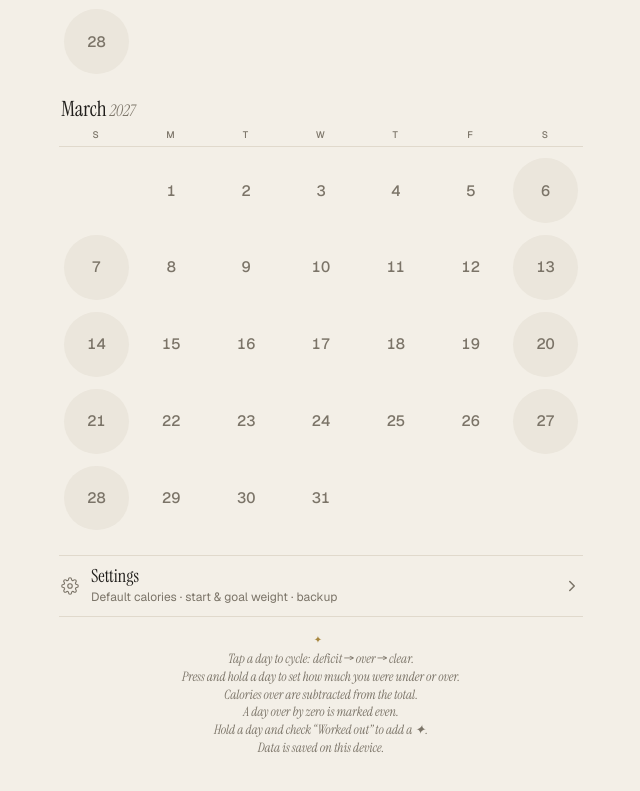
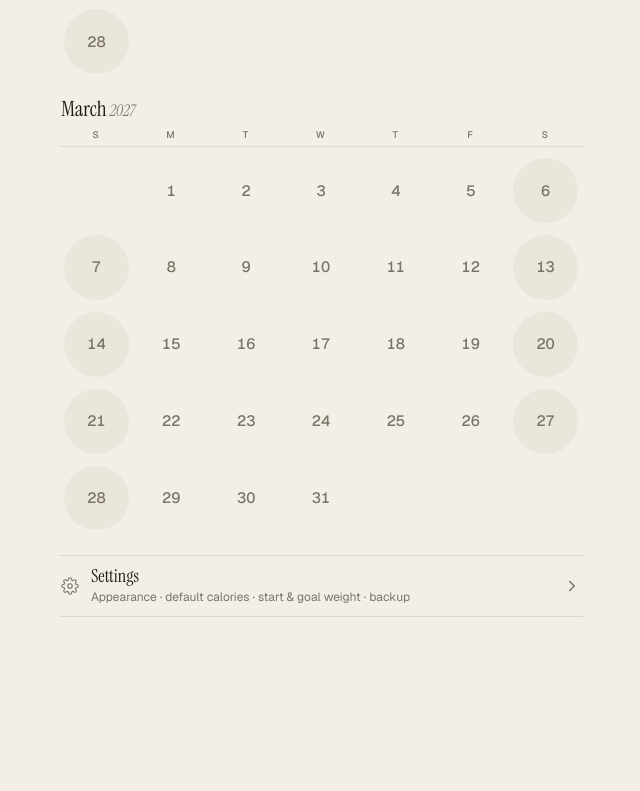
Before and after one commit to jtspeck22-blip/test-, a plain HTML site: page index.html in a window 1280 px wide. Shown: the part 2257-3048 px from the top of the page, without its empty margins (319-959 px from the left). After the commit the page ends 2974 px from the top, so only its background shows below. Drawn offline with nearby package versions, Linux system fonts and the light colour scheme.

Commit message:
Remove instructions at the bottom of the calendar
Co-Authored-By: Claude Opus 5.5 <noreply@anthropic.com>
Claude-Session: https://claude.ai/code/session_01F1CsVwRABAnUB2pts9vEJo

```diff
--- a/index.html
+++ b/index.html
@@ -378,11 +378,9 @@
   <div id="months"></div>
   <button type="button" class="settings-row" id="settingsBtn">
     <span class="sr-ic"><svg width="20" height="20" viewBox="0 0 24 24" fill="none" stroke="currentColor" stroke-width="2" stroke-linecap="round" stroke-linejoin="round" aria-hidden="true"><circle cx="12" cy="12" r="3"/><path d="M19.4 15a1.65 1.65 0 0 0 .33 1.82l.06.06a2 2 0 1 1-2.83 2.83l-.06-.06a1.65 1.65 0 0 0-1.82-.33 1.65 1.65 0 0 0-1 1.51V21a2 2 0 1 1-4 0v-.09A1.65 1.65 0 0 0 9 19.4a1.65 1.65 0 0 0-1.82.33l-.06.06a2 2 0 1 1-2.83-2.83l.06-.06A1.65 1.65 0 0 0 4.68 15a1.65 1.65 0 0 0-1.51-1H3a2 2 0 1 1 0-4h.09A1.65 1.65 0 0 0 4.6 9a1.65 1.65 0 0 0-.33-1.82l-.06-.06a2 2 0 1 1 2.83-2.83l.06.06A1.65 1.65 0 0 0 9 4.68a1.65 1.65 0 0 0 1-1.51V3a2 2 0 1 1 4 0v.09a1.65 1.65 0 0 0 1 1.51 1.65 1.65 0 0 0 1.82-.33l.06-.06a2 2 0 1 1 2.83 2.83l-.06.06A1.65 1.65 0 0 0 19.4 9a1.65 1.65 0 0 0 1.51 1H21a2 2 0 1 1 0 4h-.09a1.65 1.65 0 0 0-1.51 1z"/></svg></span>
-    <span class="sr-tx"><b>Settings</b><small>Default calories · start &amp; goal weight · backup</small></span>
+    <span class="sr-tx"><b>Settings</b><small>Appearance · default calories · start &amp; goal weight · backup</small></span>
     <svg class="sr-chev" width="18" height="18" viewBox="0 0 24 24" fill="none" stroke="currentColor" stroke-width="2" stroke-linecap="round" stroke-linejoin="round" aria-hidden="true"><path d="M9 6l6 6-6 6"/></svg>
   </button>
-  <div class="orn" aria-hidden="true">✦</div>
-  <p class="hint">Tap a day to cycle: deficit → over → clear.<br>Press and hold a day to set how much you were under or over.<br>Calories over are subtracted from the total.<br>A day over by zero is marked even.<br>Hold a day and check “Worked out” to add a ✦.<br>Data is saved on this device.</p>
 </main>
 </div>
 
```
